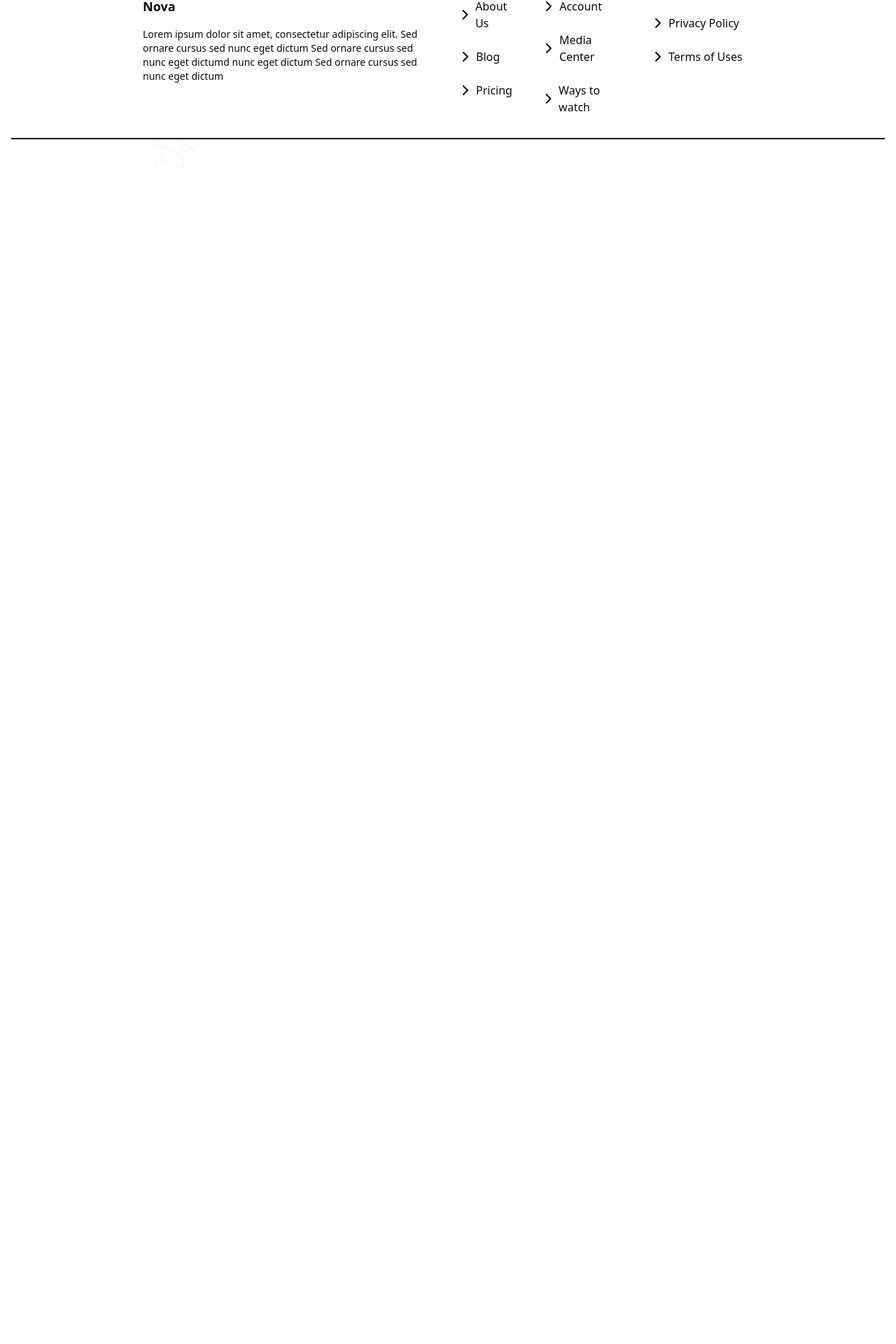
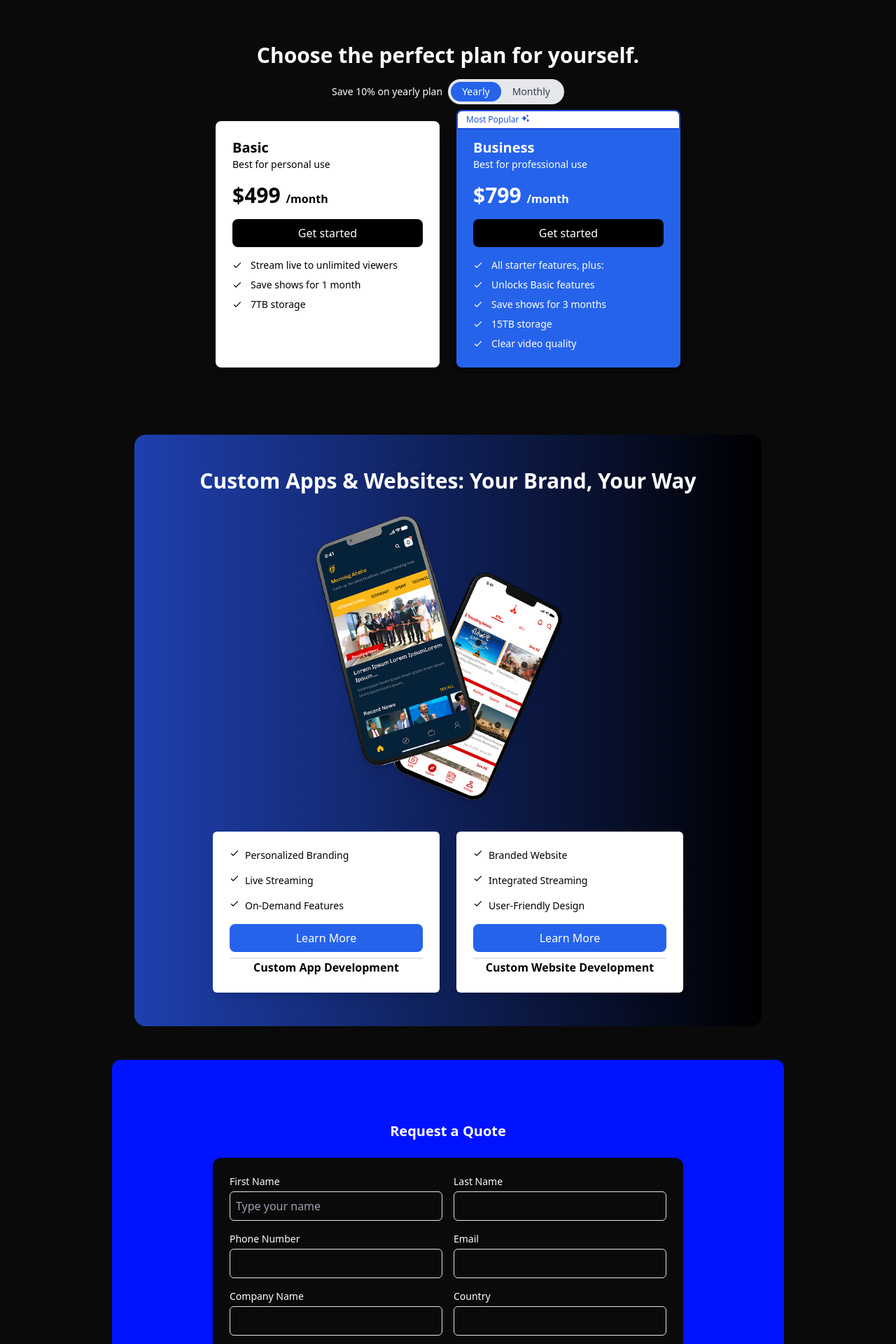
Before and after one commit to ADGO-et/nova, a Next.js app: page /pricing in a window 1280 px wide. Shown: the part 402-2322 px from the top of the page at 70% size. Before the commit the page ends 800 px from the top, so only its background shows below. Built offline with nearby package versions, Linux system fonts and the light colour scheme.

Commit message:
do pricing page

```diff
--- a/app/pricing/page.tsx
+++ b/app/pricing/page.tsx
@@ -1,8 +1,18 @@
 import React from 'react'
+import PricingSection from '@/components/pricing/PricingSection'
+import CustomAppsWebsites from '@/components/pricing/CustomApp'
+import RequestQuote from '@/components/pricing/RequestSection'
 
 const page = () => {
   return (
-    <div>pricing page</div>
+    <div className='text-background'>
+      <div className="flex flex-col justify-center p-12 items-center w-full h-[250px] md:h-[300px] bg-cover opacity-80 bg-center my-4 gap-4 md:gap-12" style={{ backgroundImage: 'url(/pricing/bgBanner.png)' }}>
+        <h1 className='mx-auto text-center text-2xl md:text-5xl font-bold text-black'>Affordable Plans for Every Station.</h1>
+      </div>
+      <PricingSection />
+      <CustomAppsWebsites />
+      <RequestQuote />
+    </div>
   )
 }
 
--- /dev/null
+++ b/components/pricing/CustomApp.tsx
@@ -0,0 +1,53 @@
+// components/CustomAppsWebsites.tsx
+import Image from "next/image";
+import { IoMdCheckmark } from "react-icons/io";
+
+const CustomAppsWebsites: React.FC = () => {
+  return (
+    <section className="bg-gradient-to-r from-blue-800 to-black text-white py-12 px-6 rounded-2xl my-12 mx-auto w-[70%]">
+      <div className="text-center mb-6">
+        <h2 className="text-2xl md:text-3xl font-bold">
+          Custom Apps & Websites: Your Brand, Your Way
+        </h2>
+      </div>
+
+      <div className="flex justify-center mb-8">
+        <Image
+          src="/pricing/mobile-mockup.png"
+          alt="Mobile App Mockup"
+          width={400}
+          height={300}
+          className="drop-shadow-lg"
+        />
+      </div>
+
+      <div className="grid grid-cols-1 md:grid-cols-2 gap-6 max-w-2xl mx-auto">
+        <div className="bg-white text-black p-6 rounded-md shadow-lg">
+          <ul className="space-y-4 text-sm">
+            <li className='flex gap-2'><IoMdCheckmark /> Personalized Branding</li>
+            <li className='flex gap-2'><IoMdCheckmark /> Live Streaming</li>
+            <li className='flex gap-2'><IoMdCheckmark /> On-Demand Features</li>
+          </ul>
+          <button className="mt-4 w-full bg-blue-600 text-white py-2 rounded-lg">
+            Learn More
+          </button>
+          <div className="mt-2 border-t-2 text-md text-center font-semibold ">Custom App Development</div>
+        </div>
+
+        <div className="bg-white text-black p-6 rounded-md shadow-lg">
+          <ul className="space-y-4 text-sm">
+            <li className='flex gap-2'><IoMdCheckmark /> Branded Website</li>
+            <li className='flex gap-2'><IoMdCheckmark /> Integrated Streaming</li>
+            <li className='flex gap-2'><IoMdCheckmark /> User-Friendly Design</li>
+          </ul>
+          <button className="mt-4 w-full bg-blue-600 text-white py-2 rounded-lg">
+            Learn More
+          </button>
+          <div className="mt-2 border-t-2 text-md text-center font-semibold ">Custom Website Development</div>
+        </div>
+      </div>
+    </section>
+  );
+};
+
+export default CustomAppsWebsites;
--- /dev/null
+++ b/components/pricing/PricingSection.tsx
@@ -0,0 +1,99 @@
+"use client";
+
+import { useState } from "react";
+import { IoMdCheckmark } from "react-icons/io";
+import { RiSparkling2Fill } from "react-icons/ri";
+
+const PricingSection: React.FC = () => {
+  const [billingCycle, setBillingCycle] = useState<"yearly" | "monthly">("yearly");
+
+  const plans = [
+    {
+      name: "Basic",
+      description: "Best for personal use",
+      price: billingCycle === "yearly" ? 499 : 599,
+      features: [
+        "Stream live to unlimited viewers",
+        "Save shows for 1 month",
+        "7TB storage",
+      ],
+      popular: false,
+    },
+    {
+      name: "Business",
+      description: "Best for professional use",
+      price: billingCycle === "yearly" ? 799 : 899,
+      features: [
+        "All starter features, plus:",
+        "Unlocks Basic features",
+        "Save shows for 3 months",
+        "15TB storage",
+        "Clear video quality",
+      ],
+      popular: true,
+    },
+  ];
+
+  return (
+    <section className="py-12 bg-foreground text-background">
+      <div className="text-center mb-6">
+        <h2 className="text-3xl font-bold">Choose the perfect plan for yourself.</h2>
+        <div className="mt-4 flex items-center justify-center space-x-2">
+          <span className="text-sm">Save 10% on yearly plan</span>
+          <div className="flex bg-gray-200 p-1 rounded-full">
+            <button
+              className={`px-4 py-1 text-sm font-medium rounded-full ${
+                billingCycle === "yearly" ? "bg-blue-600 text-white" : "text-gray-700"
+              }`}
+              onClick={() => setBillingCycle("yearly")}
+            >
+              Yearly
+            </button>
+            <button
+              className={`px-4 py-1 text-sm font-medium rounded-full ${
+                billingCycle === "monthly" ? "bg-blue-600 text-white" : "text-gray-700"
+              }`}
+              onClick={() => setBillingCycle("monthly")}
+            >
+              Monthly
+            </button>
+          </div>
+        </div>
+      </div>
+
+      <div className="flex flex-wrap justify-center gap-6">
+        {plans.map((plan, index) => (
+          <div
+            key={index}
+            className={`p-6 rounded-lg shadow-lg w-80 ${
+              plan.popular ? "bg-blue-600 text-white relative" : "bg-white text-black"
+            }`}
+          >
+            {plan.popular && (
+              <div className="absolute -top-4 left-1/2 -translate-x-1/2 bg-white border-2 border-blue-700 text-blue-700 text-xs px-3 py-1 w-full flex gap-1 mx-auto rounded-t-lg">
+                Most Popular
+                <RiSparkling2Fill />
+              </div>
+            )}
+            <h3 className="text-xl font-bold">{plan.name}</h3>
+            <p className="text-sm">{plan.description}</p>
+            <p className="text-3xl font-bold mt-4">${plan.price} <span className="text-base">/month</span></p>
+            <button className="w-full mt-4 py-2 bg-black text-white rounded-lg">
+              Get started
+            </button>
+            <ul className="mt-4 text-sm space-y-2">
+              {plan.features.map((feature, idx) => (
+                <li key={idx} className="flex gap-3 items-center">
+                  <IoMdCheckmark />
+                  {feature}
+                </li>
+              ))}
+            </ul>
+          </div>
+        ))}
+      </div>
+    </section>
+  );
+};
+
+export default PricingSection;
--- /dev/null
+++ b/components/pricing/RequestSection.tsx
@@ -0,0 +1,82 @@
+import React from "react";
+
+const RequestQuote: React.FC = () => {
+  return (
+    <div
+      className="flex flex-col items-center justify-center p-16 w-[75%] my-8 mx-auto rounded-xl"
+      style={{ backgroundImage: "url(/pricing/bgRequest.png)" }}
+    >
+      <div className="flex items-start text-white text-xl font-bold p-6">
+        Request a Quote
+      </div>
+      <div className="w-full max-w-2xl bg-foreground shadow-lg rounded-xl overflow-hidden">
+        <div className="p-6">
+          <form className="grid grid-cols-2 gap-4">
+            <div>
+              <label className="text-background block text-sm font-medium">First Name</label>
+              <input
+                type="text"
+                placeholder="Type your name"
+                className="mt-1 p-2 w-full border rounded-md bg-foreground"
+              />
+            </div>
+            <div>
+              <label className="text-background block text-sm font-medium">Last Name</label>
+              <input
+                type="text"
+                placeholder=""
+                className="mt-1 p-2 w-full border rounded-md bg-foreground"
+              />
+            </div>
+            <div>
+              <label className="text-background block text-sm font-medium">Phone Number</label>
+              <input
+                type="text"
+                placeholder=""
+                className="mt-1 p-2 w-full border rounded-md bg-foreground"
+              />
+            </div>
+            <div>
+              <label className="text-background block text-sm font-medium">Email</label>
+              <input
+                type="email"
+                placeholder=""
+                className="mt-1 p-2 w-full border rounded-md bg-foreground"
+              />
+            </div>
+            <div>
+              <label className="text-background block text-sm font-medium">Company Name</label>
+              <input
+                type="text"
+                placeholder=""
+                className="mt-1 p-2 w-full border rounded-md bg-foreground"
+              />
+            </div>
+            <div>
+              <label className="text-background block text-sm font-medium">Country</label>
+              <input
+                type="text"
+                placeholder=""
+                className="mt-1 p-2 w-full border rounded-md bg-foreground"
+              />
+            </div>
+            <div className="col-span-2">
+              <label className="text-background block text-sm font-medium">Message</label>
+              <textarea
+                placeholder=""
+                className="mt-1 p-2 w-full border rounded-md h-24 bg-foreground"
+              ></textarea>
+            </div>
+            <div className="col-span-2 flex justify-end">
+              <button className="bg-blue-600 text-white px-4 py-2 rounded-md hover:bg-blue-700">
+                Request a quote
+              </button>
+            </div>
+          </form>
+        </div>
+      </div>
+    </div>
+  );
+};
+
+export default RequestQuote;
--- a/components/public-layout-files/ThemeSwitch.tsx
+++ b/components/public-layout-files/ThemeSwitch.tsx
@@ -25,11 +25,11 @@ export default function ThemeSwitch({ className }: {className?: string}) {
   )
 
   if (resolvedTheme === 'dark') {
-    return <FiSun  className={className} onClick={() => setTheme('light')} />
+    return <FiSun className={`${className} hover:text-yellow-500 hover:scale-110 transition-transform duration-200 cursor-pointer`} onClick={() => setTheme('light')} />
   }
 
   if (resolvedTheme === 'light') {
-    return <FiMoon  className={className} onClick={() => setTheme('dark')} />
+    return <FiMoon className={`${className} hover:text-gray-500 hover:scale-110 transition-transform duration-200 cursor-pointer`} onClick={() => setTheme('dark')} />
   }
 
 }
```
